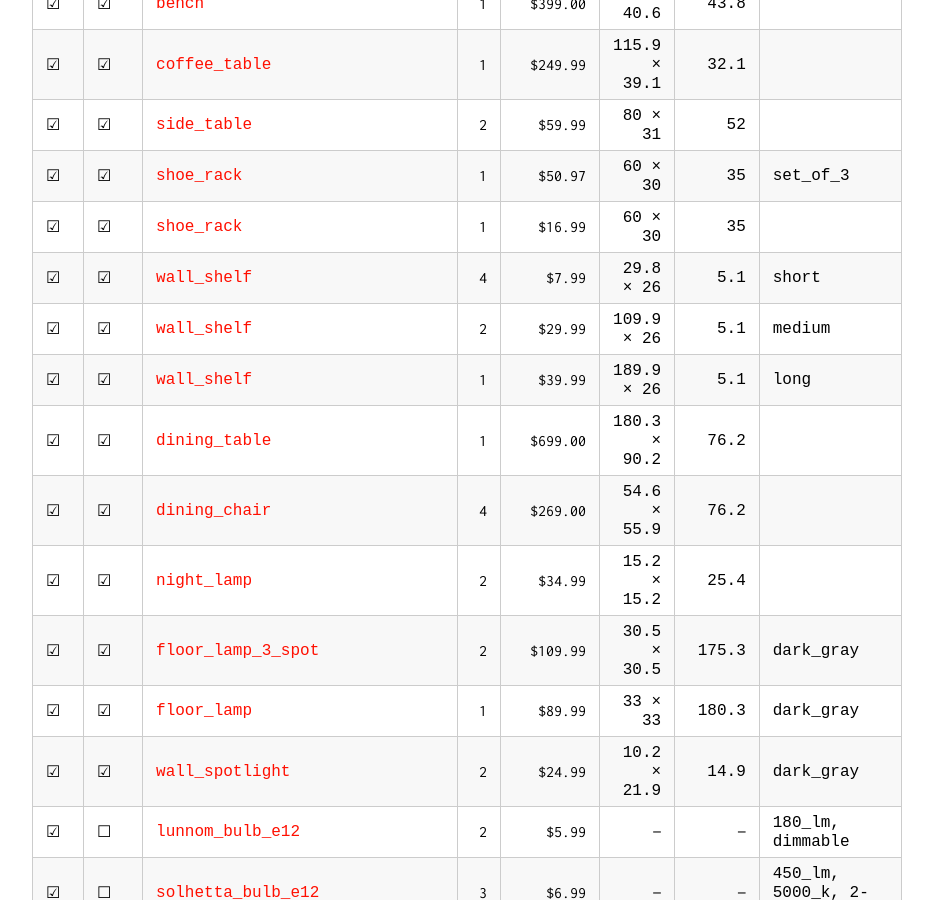
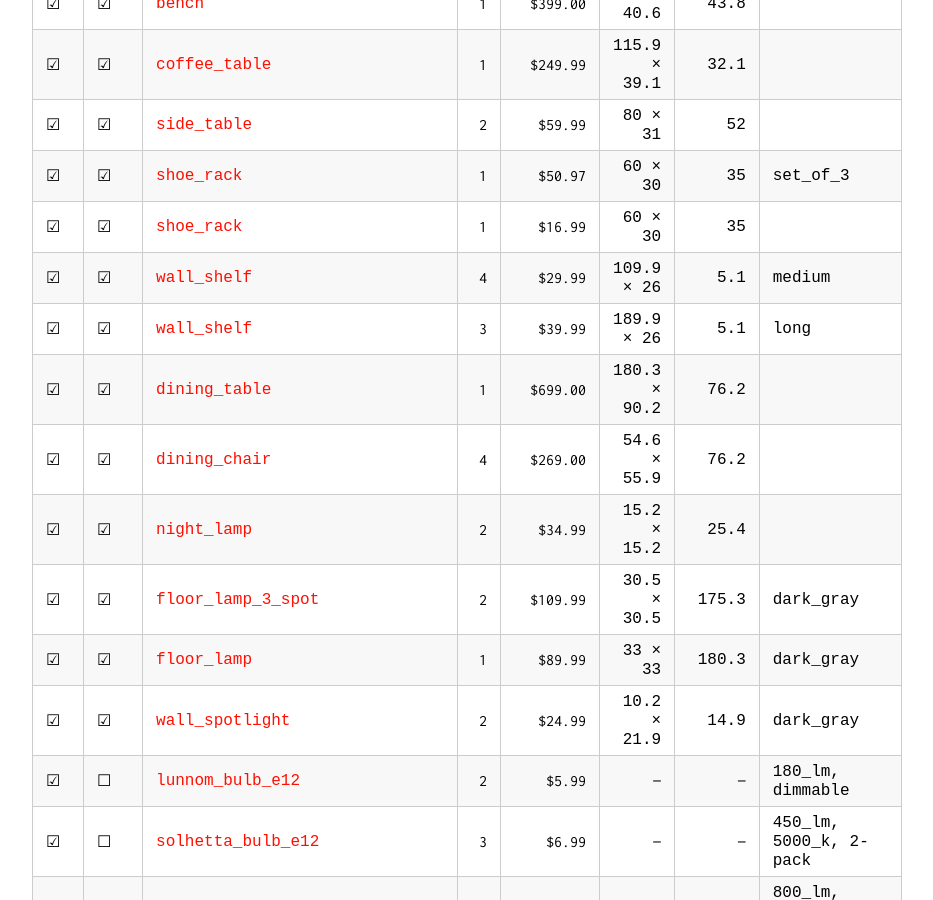
Before and after one commit to caporali/caporali.github.io, a Jekyll site: the page built from files/apt/markdown/furniture.md, in a window 1280 px wide and 900 px high, scrolled down 1528 px. Shown: the whole window, without its empty margins (258-1191 px from the left). Built offline with Jekyll 4.4.1, drawn with Linux system fonts in a browser that asks for light colours; our own code applies the rules of GitHub Pages for plain Markdown files.

Commit message:
minor modification

```diff
--- a/files/apt/markdown/furniture.md
+++ b/files/apt/markdown/furniture.md
@@ -31,9 +31,8 @@
 | ☑ | ☑ | [`side_table`](https://www.ikea.com/us/en/p/holmerud-side-table-oak-effect-40541421/) | 2 | $59.99 | `80 × 31` | `52` | |
 | ☑ | ☑ | [`shoe_rack`](https://www.ikea.com/us/en/p/vasskaer-hallway-furniture-set-of-3-bamboo-s29614904/) | 1 | $50.97 | `60 × 30` | `35` | `set_of_3` |
 | ☑ | ☑ | [`shoe_rack`](https://www.ikea.com/us/en/p/vasskaer-shoe-rack-bamboo-80624645/) | 1 | $16.99 | `60 × 30` | `35` | |
-| ☑ | ☑ | [`wall_shelf`](https://www.ikea.com/us/en/p/lack-wall-shelf-white-50282177/) | 4 | $7.99 | `29.8 × 26` | `5.1` | `short` |
-| ☑ | ☑ | [`wall_shelf`](https://www.ikea.com/us/en/p/lack-wall-shelf-white-90282180/) | 2 | $29.99 | `109.9 × 26` | `5.1` | `medium` |
-| ☑ | ☑ | [`wall_shelf`](https://www.ikea.com/us/en/p/lack-wall-shelf-white-50282182/) | 1 | $39.99 | `189.9 × 26` | `5.1` | `long` |
+| ☑ | ☑ | [`wall_shelf`](https://www.ikea.com/us/en/p/lack-wall-shelf-white-90282180/) | 4 | $29.99 | `109.9 × 26` | `5.1` | `medium` |
+| ☑ | ☑ | [`wall_shelf`](https://www.ikea.com/us/en/p/lack-wall-shelf-white-50282182/) | 3 | $39.99 | `189.9 × 26` | `5.1` | `long` |
 | ☑ | ☑ | [`dining_table`](https://www.article.com/product/24725/emmer-71-glass-dining-table-oak) | 1 | $699.00 | `180.3 × 90.2` | `76.2` | |
 | ☑ | ☑ | [`dining_chair`](https://www.article.com/product/19215/fonra-dining-chair-oak-and-santolina-gray) | 4 | $269.00 | `54.6 × 55.9` | `76.2` | |
 | ☑ | ☑ | [`night_lamp`](https://www.ikea.com/us/en/p/taernaby-table-lamp-dimmable-beige-10508079/) | 2 | $34.99 | `15.2 × 15.2` | `25.4` | |
```
